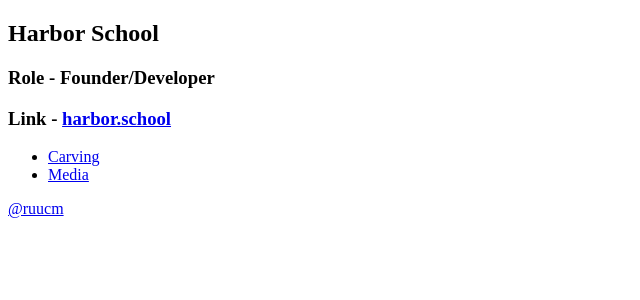
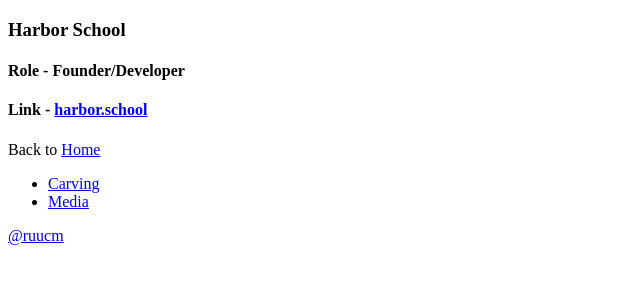
Before and after one commit to ruucm/ruucm.github.io, a Next.js app: page /portfolio/harbor-school in a window 1280 px wide. Shown: the top 300 px of the page, without its empty margins (0-640 px from the left). Built offline with nearby package versions, Linux system fonts and the light colour scheme; no server answers.

Commit message:
contents updated

```diff
--- a/pages/index.js
+++ b/pages/index.js
@@ -18,7 +18,7 @@ export default function Home() {
       <Card
         title="freelance works"
         duration="2014 ~ "
-        link="/freelance-works"
+        link="/portfolio/freelance-works"
       />
       <Card
         title="harbor.school"
--- a/pages/freelance-works.js
+++ b/pages/portfolio/freelance-works.js
@@ -5,7 +5,7 @@ export default function FreelanceWorks() {
     <div>
       <div>Freelance Works</div>
       <img
-        src={require("../assets/portfolio-1.jpeg")}
+        src={require("../../assets/portfolio-1.jpeg")}
         style={{
           display: "block",
           width: 300,
--- a/pages/portfolio/harbor-school.js
+++ b/pages/portfolio/harbor-school.js
@@ -1,16 +1,23 @@
 import { Layout } from "../../components"
+import Link from "next/link"
 
 export default function HarborSchoolPage(props) {
   return (
     <Layout>
-      <h2>Harbor School</h2>
-      <h3>Role - Founder/Developer</h3>
-      <h3>
+      <h3>Harbor School</h3>
+      <h4>Role - Founder/Developer</h4>
+      <h4>
         Link -{" "}
         <a href="https://harbor.school" target="_blank">
           harbor.school
         </a>
-      </h3>
+      </h4>
+      <div>
+        Back to{" "}
+        <Link href="/" as={process.env.BACKEND_URL + "/"}>
+          <a>Home</a>
+        </Link>
+      </div>
     </Layout>
   )
 }
```
